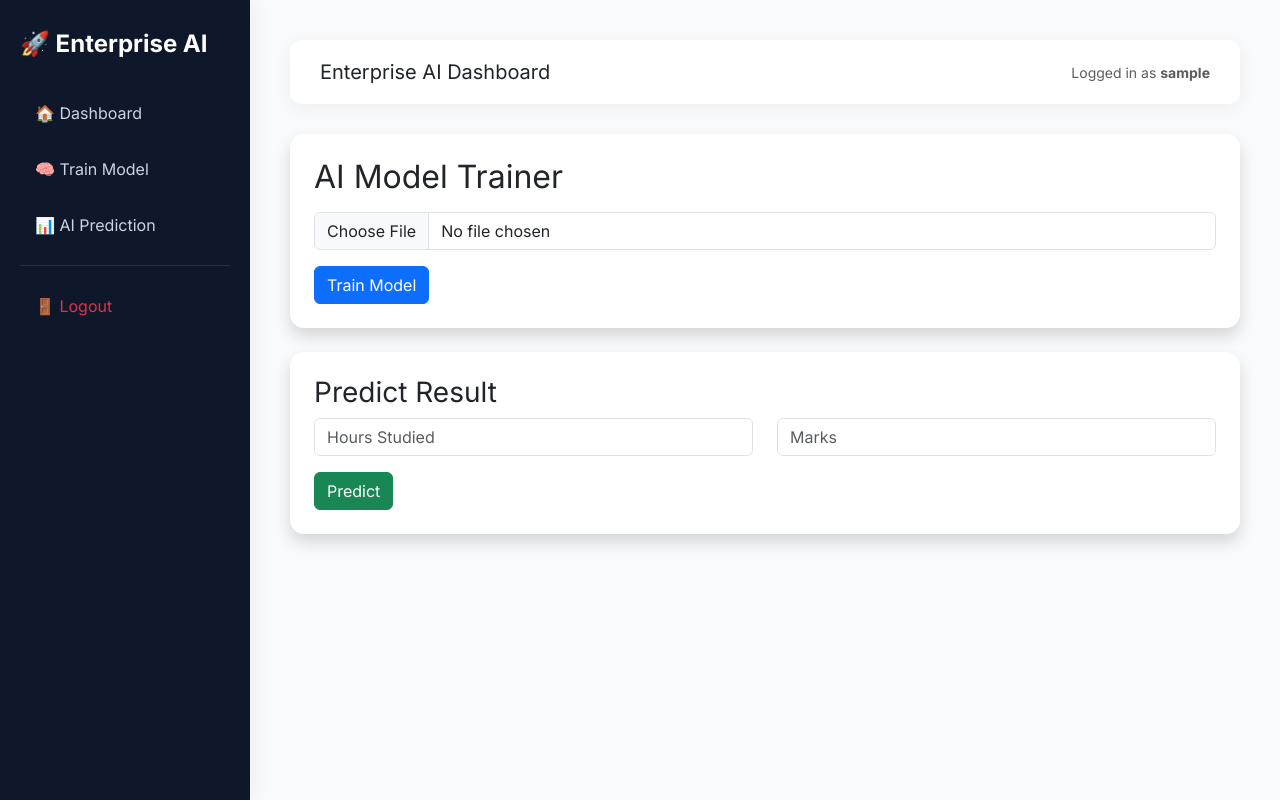
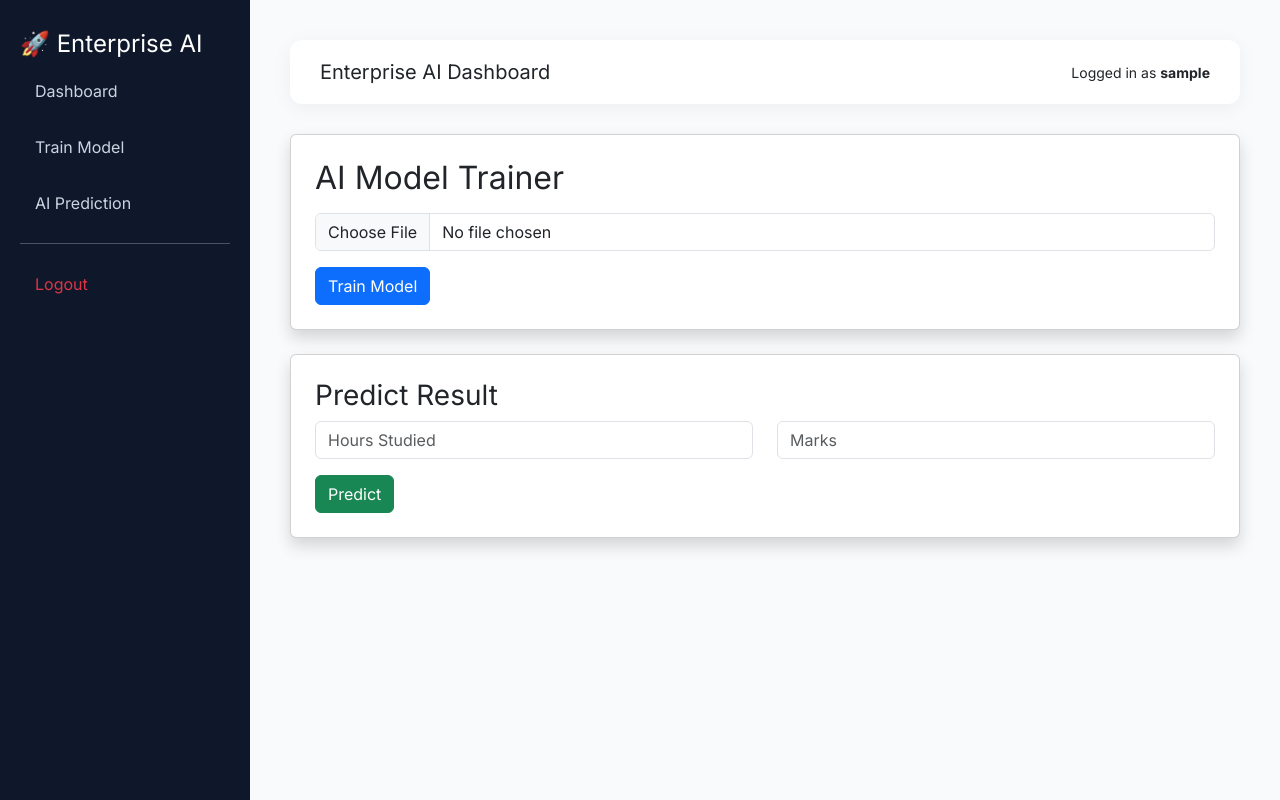
Before and after one commit to abdulkalam0217/enterprise-ai-platform, a Flask app: page /train_model in a window 1280 px wide. Run offline with Flask 3, Linux system fonts and the light colour scheme; the visitor is signed in with stand-in values (Sample User, id 1).

```diff
--- a/templates/layout.html
+++ b/templates/layout.html
@@ -24,12 +24,6 @@
             position: fixed;
             width: 250px;
             padding: 30px 20px;
-            box-shadow: 4px 0px 20px rgba(0,0,0,0.05);
-        }
-
-        .sidebar h4 {
-            font-weight: 700;
-            margin-bottom: 30px;
         }
 
         .sidebar a {
@@ -39,18 +33,19 @@
             padding: 12px 15px;
             border-radius: 8px;
             margin-bottom: 8px;
-            transition: all 0.2s ease;
         }
 
         .sidebar a:hover {
             background: #1e293b;
             color: white;
-            padding-left: 18px;
         }
 
         .main-content {
+            padding: 40px;
+        }
+
+        .with-sidebar {
             margin-left: 250px;
-            padding: 40px;
         }
 
         .navbar-custom {
@@ -60,56 +55,30 @@
             box-shadow: 0px 4px 20px rgba(0,0,0,0.05);
             margin-bottom: 30px;
         }
-
-        .card {
-            border: none;
-            border-radius: 14px;
-            box-shadow: 0px 4px 20px rgba(0,0,0,0.05);
-        }
-
-        @media(max-width: 768px) {
-            .sidebar {
-                position: relative;
-                width: 100%;
-                height: auto;
-            }
-            .main-content {
-                margin-left: 0;
-            }
-        }
     </style>
 </head>
 
 <body>
 
 {% if session.get('user') %}
-<div class="sidebar">
-    <h4>🚀 Enterprise AI</h4>
-
-    <a href="{{ url_for('dashboard') }}">🏠 Dashboard</a>
-    <a href="{{ url_for('train_model') }}">🧠 Train Model</a>
-    <a href="{{ url_for('ai_prediction') }}">📊 AI Prediction</a>
-
-    <hr class="text-secondary">
-
-    <a href="{{ url_for('logout') }}" class="text-danger">🚪 Logout</a>
-</div>
+    <div class="sidebar">
+        <h4>🚀 Enterprise AI</h4>
+        <a href="{{ url_for('dashboard') }}">Dashboard</a>
+        <a href="{{ url_for('train_model') }}">Train Model</a>
+        <a href="{{ url_for('ai_prediction') }}">AI Prediction</a>
+        <hr>
+        <a href="{{ url_for('logout') }}" class="text-danger">Logout</a>
+    </div>
 {% endif %}
 
-<div class="{% if session.get('user') %}main-content{% else %}container d-flex justify-content-center align-items-center{% endif %}"
+<div class="main-content {% if session.get('user') %}with-sidebar{% else %}container d-flex justify-content-center align-items-center{% endif %}"
      style="{% if not session.get('user') %}min-height:100vh;{% endif %}">
 
     {% if session.get('user') %}
-    <div class="navbar-custom d-flex justify-content-between align-items-center">
-        <div>
+        <div class="navbar-custom d-flex justify-content-between align-items-center">
             <h5 class="mb-0">Enterprise AI Dashboard</h5>
+            <small>Logged in as <strong>{{ session['user'] }}</strong></small>
         </div>
-        <div>
-            <span class="text-muted small">
-                Logged in as <strong>{{ session['user'] }}</strong>
-            </span>
-        </div>
-    </div>
     {% endif %}
 
     {% block content %}{% endblock %}
```
